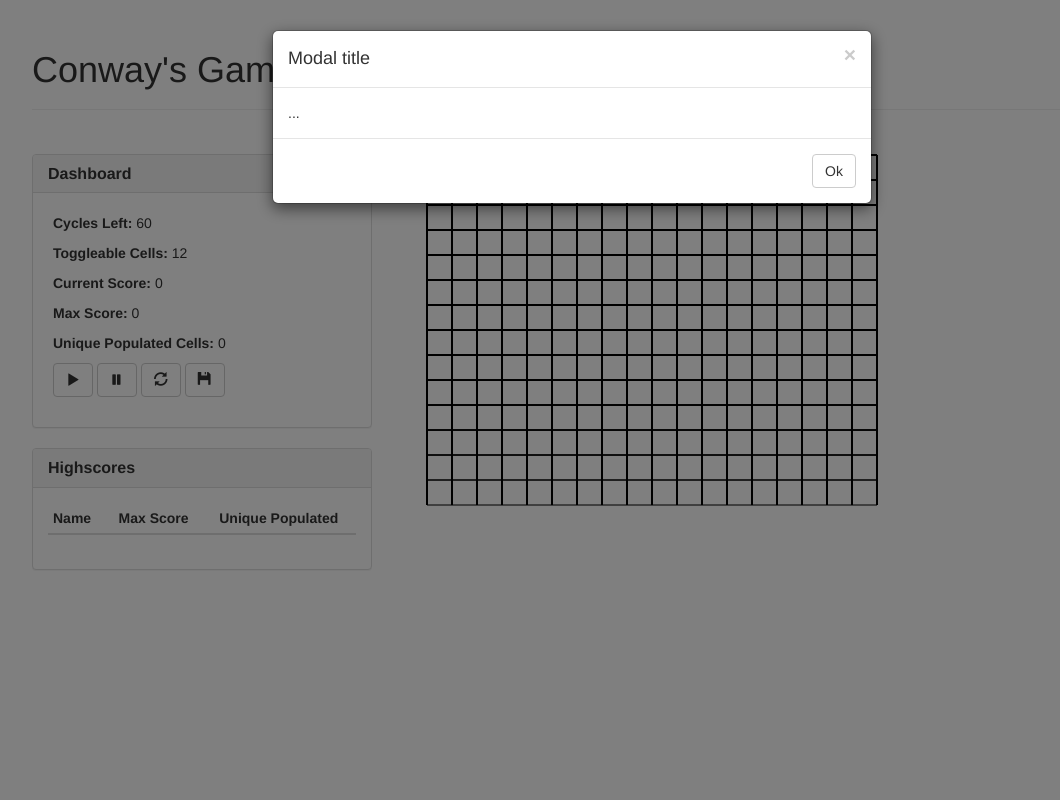
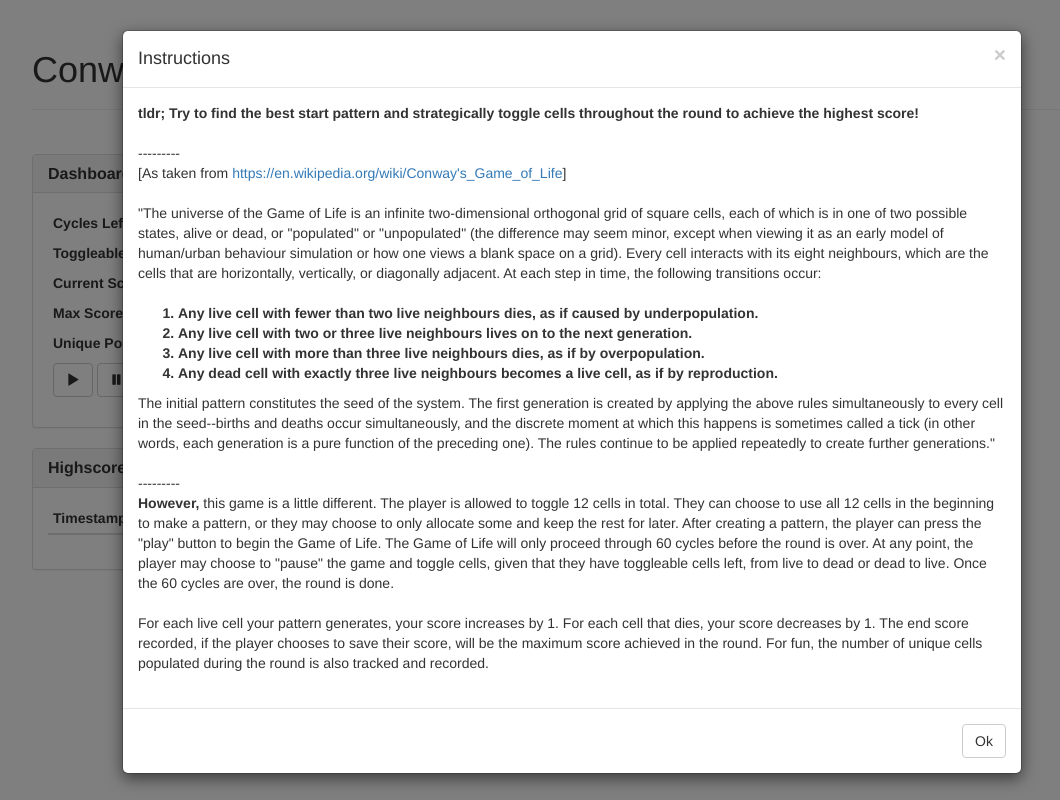
Before and after one commit to cqw1/comp431, a plain HTML site: page hw3/index.html in a window 1280 px wide. Both pictures are taken after a click on the button "Instructions". Shown: the whole page, without its empty margins (68-1128 px from the left). Drawn offline with nearby package versions, Linux system fonts and the light colour scheme.

Commit message:
added README and screenshot

```diff
--- /dev/null
+++ b/hw3/README.json
@@ -0,0 +1,5 @@
+{
+    "netid": "cqw1",
+    "title": "Conway's Game of Life (ish)",
+    "site": "http://"
+}
--- a/hw3/index.html
+++ b/hw3/index.html
@@ -17,14 +17,14 @@
             <h1>Conway's Game of Life<small> (kind of)</small>
 
             <!-- Button trigger modal -->
-            <button type="button" class="btn btn-primary text-right" data-toggle="modal" data-target="#instructions">
+            <button type="button" class="btn btn-primary" data-toggle="modal" data-target="#instructions">
                 Instructions
             </button>
         </h1>
         </div>
 
         <div class="row">
-            <div class="col-md-4">
+            <div class="col-md-5">
 
                 <div class="row">
                     <div class="col-md-12 buffer-cell"></div>
@@ -61,16 +61,16 @@
                                 </div>
 
                                 <div class="stat">
-                                    <button id="play" type="button" class="btn btn-default">
+                                    <button id="play" type="button" class="btn btn-default" data-toggle="tooltip" data-placement="bottom" title="Play">
                                         <span class="glyphicon glyphicon-play" aria-hidden="true"></span>
                                     </button>
-                                    <button id="pause" type="button" class="btn btn-default">
+                                    <button id="pause" type="button" class="btn btn-default" data-toggle="tooltip" data-placement="bottom" title="Pause">
                                         <span class="glyphicon glyphicon-pause" aria-hidden="true"></span>
                                     </button>
-                                    <button id="restart" type="button" class="btn btn-default">
+                                    <button id="restart" type="button" class="btn btn-default" data-toggle="tooltip" data-placement="bottom" title="Restart">
                                         <span class="glyphicon glyphicon-refresh" aria-hidden="true"></span>
                                     </button>
-                                    <button id="save" type="button" class="btn btn-default">
+                                    <button id="save" type="button" class="btn btn-default" data-toggle="tooltip" data-placement="bottom" title="Save Score">
                                         <span class="glyphicon glyphicon-floppy-disk" aria-hidden="true"></span>
                                     </button>
                                 </div>
@@ -98,7 +98,7 @@
                                 <table class="table table-condensed table-striped" id="highscores">
                                     <thead>
                                         <tr>
-                                            <th>Name</th>
+                                            <th>Timestamp</th>
                                             <th class="text-center">Max Score</th>
                                             <th class="text-center">Unique Populated</th>
                                         </tr>
@@ -114,7 +114,7 @@
                 </div>
             </div>
 
-            <div class="col-md-8 canvas-container">
+            <div class="col-md-7 canvas-container">
                 <!-- <canvas id="canvas" width="500" height="250"></canvas>  -->
                 <canvas id="canvas" width="500" height="400"></canvas>
             </div>
@@ -122,14 +122,82 @@
 
         <!-- Modal -->
         <div class="modal fade" id="instructions" tabindex="-1" role="dialog" aria-labelledby="instructionsModal">
-            <div class="modal-dialog" role="document">
+            <div class="modal-dialog modal-lg" role="document">
                 <div class="modal-content">
                     <div class="modal-header">
                         <button type="button" class="close" data-dismiss="modal" aria-label="Close"><span aria-hidden="true">&times;</span></button>
-                        <h4 class="modal-title" id="myModalLabel">Modal title</h4>
+                        <h4 class="modal-title" id="myModalLabel">Instructions</h4>
                     </div>
                     <div class="modal-body">
-                    ...
+
+                        <strong>tldr; Try to find the best start pattern and
+                            strategically toggle cells throughout the round to
+                            achieve the highest score!</strong>
+                        <br><br>
+
+                        ---------
+                        <br>
+                        [As taken from
+                            <a href="https://en.wikipedia.org/wiki/Conway's_Game_of_Life" target="_blank">https://en.wikipedia.org/wiki/Conway's_Game_of_Life</a>]
+
+                        <br><br>
+                        "The universe of the Game of Life is an infinite
+                        two-dimensional orthogonal grid of square cells, each
+                        of which is in one of two possible states, alive or
+                        dead, or "populated" or "unpopulated" (the difference
+                        may seem minor, except when viewing it as an early
+                        model of human/urban behaviour simulation or how one
+                        views a blank space on a grid). Every cell interacts
+                        with its eight neighbours, which are the cells that are
+                        horizontally, vertically, or diagonally adjacent. At
+                        each step in time, the following transitions occur:
+                        <br><br>
+
+                        <strong>
+                        <ol>
+                            <li>Any live cell with fewer than two live neighbours dies, as if caused by underpopulation.</li>
+                            <li>Any live cell with two or three live neighbours lives on to the next generation.</li>
+                            <li>Any live cell with more than three live neighbours dies, as if by overpopulation.</li>
+                            <li>Any dead cell with exactly three live neighbours becomes a live cell, as if by reproduction.</li>
+                        </ol>
+                        </strong>
+
+                        The initial pattern constitutes the seed of the system.
+                        The first generation is created by applying the above
+                        rules simultaneously to every cell in the seed--births
+                        and deaths occur simultaneously, and the discrete
+                        moment at which this happens is sometimes called a tick
+                        (in other words, each generation is a pure function of
+                        the preceding one). The rules continue to be applied
+                        repeatedly to create further generations."
+                        <br><br>
+
+                        ---------
+                        <br>
+                        <strong>However,</strong> this game is a little
+                        different. The player is allowed to toggle 12 cells in
+                        total. They can choose to use
+                        all 12 cells in the beginning to make a pattern, or
+                        they may choose to only allocate some and keep the rest
+                        for later. After creating a
+                        pattern, the player can press the "play" button to
+                        begin the Game of Life. The Game of Life will only
+                        proceed through 60 cycles before
+                        the round is over. At any point, the player may choose
+                        to "pause" the game and toggle cells, given that they
+                        have toggleable cells left, from live to dead or dead
+                        to live. Once the 60 cycles are over, the round is done.
+                        <br><br>
+
+                        For each live cell your pattern generates, your score
+                        increases by 1. For each cell that dies, your score
+                        decreases by 1. The end score
+                        recorded, if the player chooses to save their score,
+                        will be the maximum score achieved in the round. For
+                        fun, the number of unique cells populated during the
+                        round is also tracked and recorded.
+                        <br><br>
+
                     </div>
                     <div class="modal-footer">
                         <button type="button" class="btn btn-default" data-dismiss="modal">Ok</button>
--- a/hw3/script.js
+++ b/hw3/script.js
@@ -1,4 +1,6 @@
 $(function() {
+    $('[data-toggle="tooltip"]').tooltip();
+
     var $canvas;
     var $cyclesLeftSpan = $('#cycles-left');
     var $togglesLeftSpan = $('#toggles-left');
@@ -127,6 +129,7 @@ $(function() {
             '</td><td class="text-center">' + populatedCount + '</td></tr>');
     });
 
+    // Closes the alerts. Otherwise would remove the element altogether.
     $('.close').click(function() {
         $(this).parent().hide();
     });
```
Also changed, not shown: hw3/screenshot.png (added).
